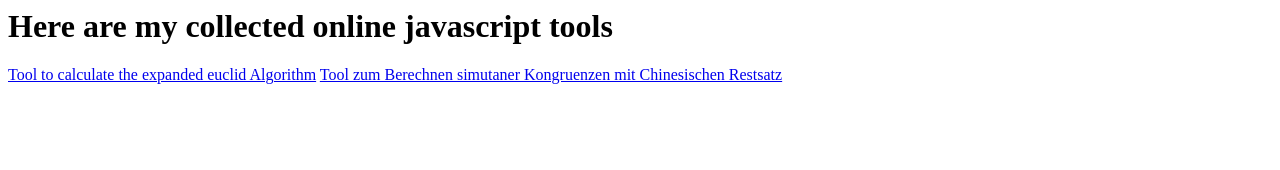
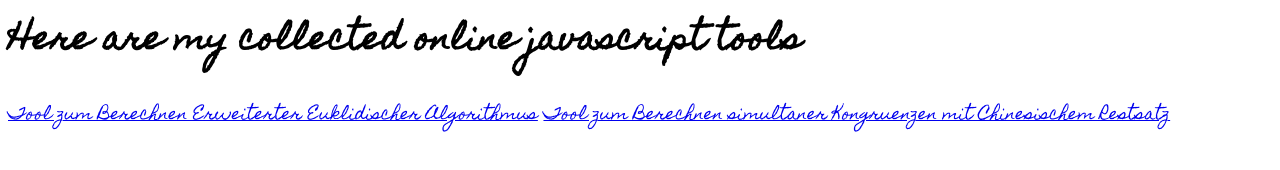
Before and after one commit to Klexander/Klexander.github.io, a plain HTML site: page index.html in a window 1280 px wide. Drawn offline with Linux system fonts and the light colour scheme.

Commit message:
Update index.html

```diff
--- a/index.html
+++ b/index.html
@@ -1,8 +1,14 @@
 <head>
 <title>useful tools</title>
+<link href="https://fonts.googleapis.com/css?family=Homemade+Apple" rel="stylesheet">
+<style>
+* {
+  font-family: 'Homemade Apple', cursive;
+}
+</style>
 </head>
 <body>
 <h1>Here are my collected online javascript tools</h1>
-<a href="expandedeuclid.html">Tool to calculate the expanded euclid Algorithm</a>
-<a href="chineserestsatz.html">Tool zum Berechnen simutaner Kongruenzen mit Chinesischen Restsatz</a>
+<a href="expandedeuclid.html">Tool zum Berechnen Erweiterter Euklidischer Algorithmus</a>
+<a href="chineserestsatz.html">Tool zum Berechnen simultaner Kongruenzen mit Chinesischem Restsatz</a>
 </body>
```
